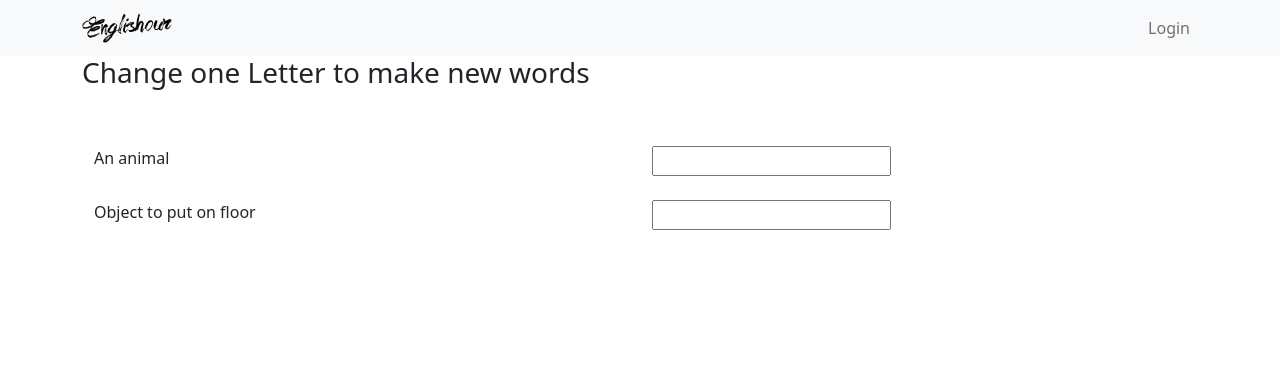
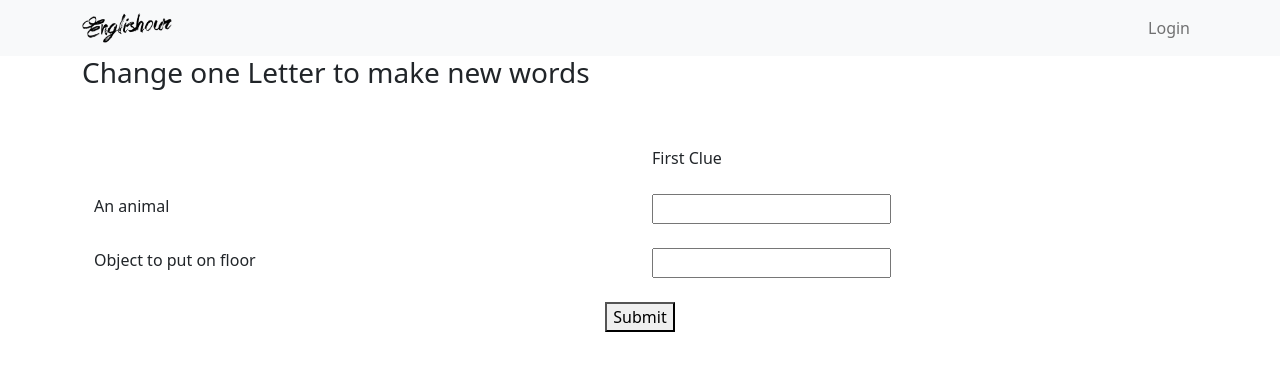
Before and after one commit to tawsifshahriar7/Englishour-Frontend, a React (Create React App) app: page /letterchange in a window 1280 px wide. Shown: the top 370 px of the page. Built offline with nearby package versions, Linux system fonts and the light colour scheme.

Commit message:
letterchange

```diff
--- a/src/views/letterchange.jsx
+++ b/src/views/letterchange.jsx
@@ -1,6 +1,9 @@
 import React, { Component } from "react";
 import NavBar from "../components/navbar";
 import Sentence from "../components/letterchange/row";
+import Container from "react-bootstrap/Container";
+import Row from "react-bootstrap/Row";
+import Col from "react-bootstrap/Col";
 
 class LetterChange extends Component {
   state = {};
@@ -22,6 +25,13 @@ class LetterChange extends Component {
           <h3>Change one Letter to make new words</h3>
           <br />
           <br />
+          <Container>
+            <Row>
+              <Col></Col>
+              <Col>First Clue</Col>
+            </Row>
+          </Container>
+          <br />
           <Sentence sentence="An animal" handleChange={this.handleInput} />
           <br />
           <Sentence
@@ -29,6 +39,10 @@ class LetterChange extends Component {
             handleChange={this.handleInput}
           />
         </div>
+        <br />
+        <div style={{display:'flex',justifyContent:'center', alignItems:'center'}}>
+          <button>Submit</button>
+        </div>
       </React.Fragment>
     );
   }
```
